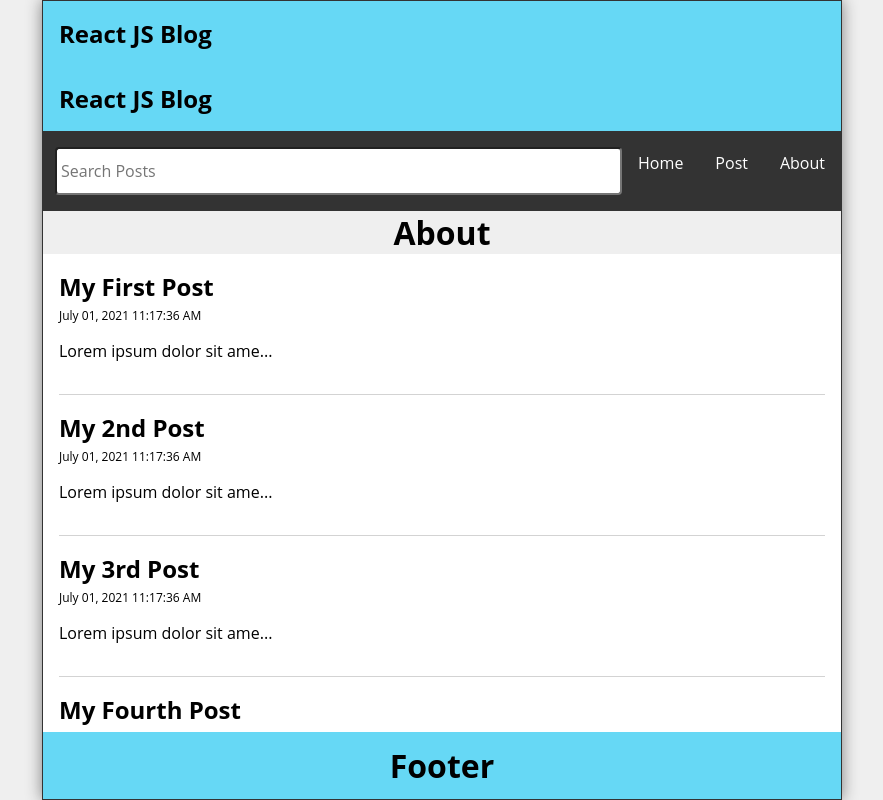
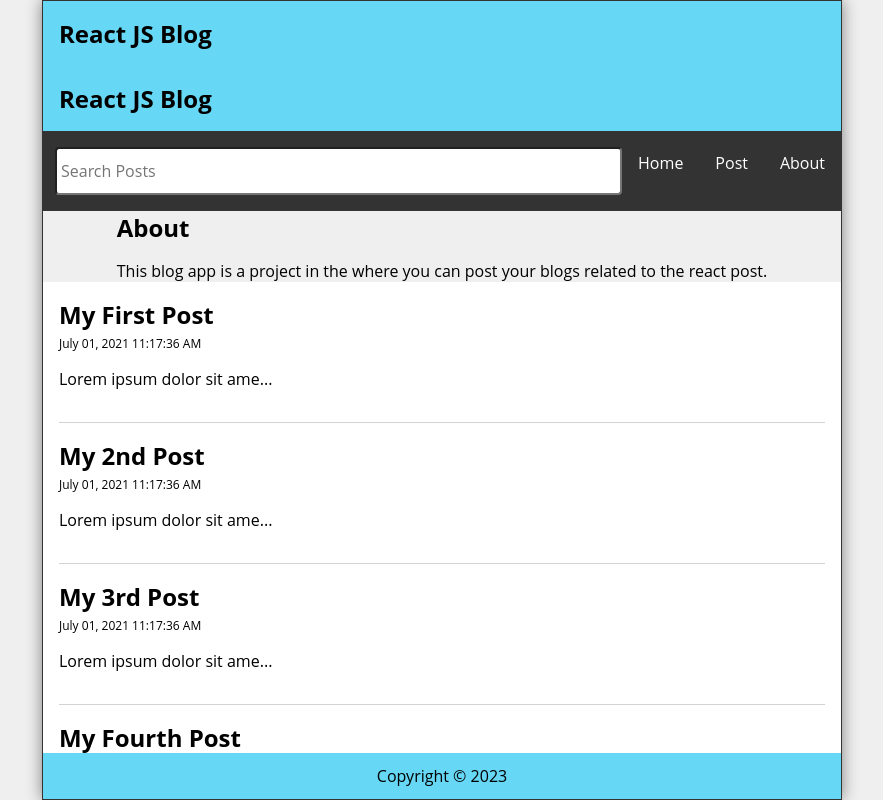
Before and after one commit to svandu/note-making-app, a React (Vite) app: page /about in a window 1280 px wide. Shown: the whole page, without its empty margins (198-1081 px from the left). Built offline with nearby package versions, Linux system fonts and the light colour scheme.

Commit message:
missing, footer, homepage, feed, about done

```diff
--- a/src/Components/About/index.jsx
+++ b/src/Components/About/index.jsx
@@ -1,7 +1,8 @@
 function About() {
   return (
-    <main>
-        <h1>About</h1>
+    <main className="About">
+        <h2>About</h2>
+        <p style={{marginTop:"1rem"}}>This blog app is a project in the where you can post your blogs related to the react post.</p>
     </main>
   )
 }
--- a/src/Components/Feed/index.jsx
+++ b/src/Components/Feed/index.jsx
@@ -1,3 +1,4 @@
+/* eslint-disable react/prop-types */
 import Post from '../Post'
 
 // eslint-disable-next-line react/prop-types
--- a/src/Components/Footer/index.jsx
+++ b/src/Components/Footer/index.jsx
@@ -1,10 +1,12 @@
 import './footer.scss'
+// import { Outlet } from 'react-router-dom'
 
 function Footer() {
+  const today = new Date();
   return (
-    <footer className='footer-container'>
-        <h1>Footer</h1>
-    </footer>
+        <footer className='footer-container'>
+        <p>Copyright &copy; {today.getFullYear()}</p>
+        </footer>
   )
 }
 
--- a/src/Components/Missing/index.jsx
+++ b/src/Components/Missing/index.jsx
@@ -1,7 +1,13 @@
+import { Link } from "react-router-dom"
+
 function Missing() {
   return (
-    <main>
-        <h1>Missing</h1>
+    <main className="missing-container">
+        <h2>Page Not found</h2>
+        <p>Well, that's disappinting.</p>
+        <p>
+          <Link to='/'>Visit Out HomePage</Link>
+        </p>
     </main>
   )
 }
```
Also changed, not shown: src/Components/HomePage/index.jsx (+9 -8 lines).
